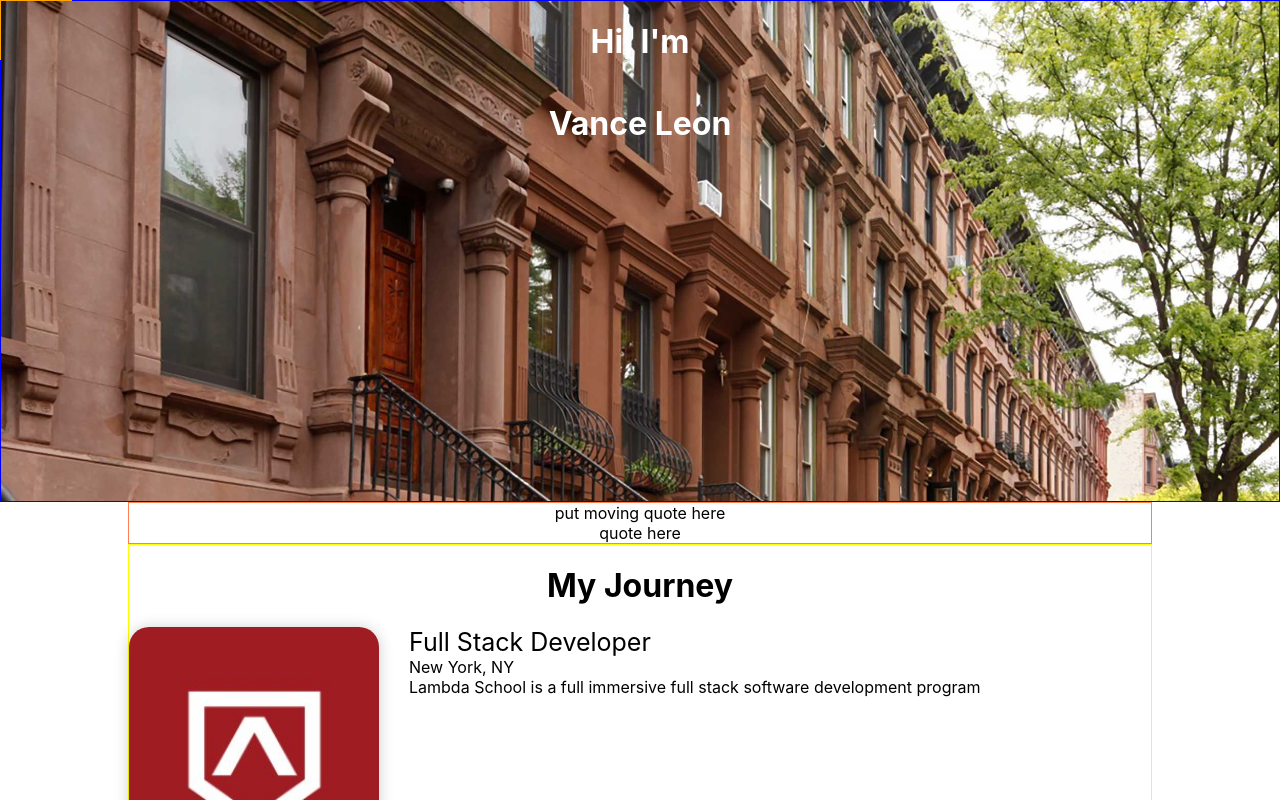
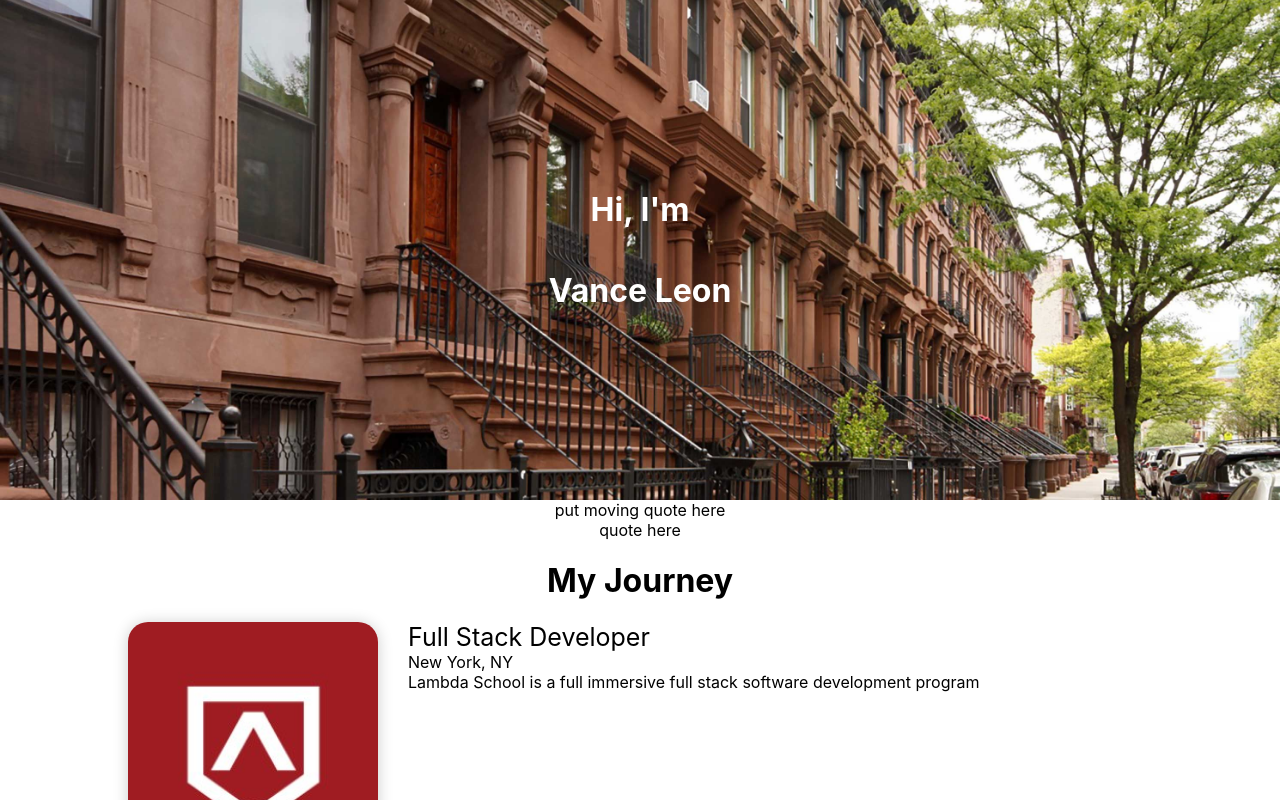
Before and after one commit to vanceleon/Portfolio_Site, a React (Create React App) app in the folder portfolio/: page / in a window 1280 px wide. Shown: the top 800 px of the page. Built offline with nearby package versions, Linux system fonts and the light colour scheme.

Commit message:
centered header text more styling edits

```diff
--- a/portfolio/src/Components/Experience.js
+++ b/portfolio/src/Components/Experience.js
@@ -33,7 +33,7 @@ class Experience extends Component {
             console.log(role.image);
             return (
               <div key={i} className='role'>
-                <a href={role.companyUrl}>
+                <a  href={role.companyUrl}>
                   <img src={role.image} className='company-img' />
                 </a>
                 <div className='company-info'>
--- a/portfolio/src/Components/Parallax.js
+++ b/portfolio/src/Components/Parallax.js
@@ -6,14 +6,12 @@ const HeaderParallax = () => {
     <div className='parallax-container'>
       <Parallax
         className='parallax-headshot'
-        strength={300}
         bgImage={require('../img/harlem-brownstones-trees-pano.jpg')}
       >
-        <div className='profile-name'>
+        <div className='profile-name' style={{height: '300px'}}>
           <h1>Hi, I'm</h1>
           <h1>Vance Leon</h1>
         </div>
-        <div style={{ height: '300px' }} />
       </Parallax>
     </div>
   );
--- a/portfolio/src/css/App.css
+++ b/portfolio/src/css/App.css
@@ -24,14 +24,14 @@
 }
 
 .navMenu {
-  border: 1px solid orange;
+  /* border: 1px solid orange; */
   display: flex;
   position: fixed;
 
 }
 
 .title {
-  border: 1px solid blue;
+  /* border: 1px solid blue; */
 }
 
 .parallax-headshot {
@@ -41,12 +41,16 @@
   background-position: center;
   background-repeat: no-repeat;
   background-size: cover;
+  display: flex;
+  align-items: center;
+  justify-content: center;
 }
 
 .profile-name{
   display: flex;
   flex-direction: column;
   align-items: center;
+  justify-content: center;
   margin: 0 auto;
 }
 
@@ -55,17 +59,18 @@
 }
 
 .quotes {
-  border: 1px solid coral;
+  /* border: 1px solid coral; */
 }
 
 .experience-tabs {
-  border: 1px solid yellow;
+  /* border: 1px solid yellow; */
   margin: 0 auto;
   max-width: 1024px;
 }
 
 .role {
   display: flex;
+  /* justify-content: space-between; */
   margin: 20px 0;
 
 }
@@ -88,7 +93,7 @@
   font-size: 25px;
 }
 .project-tabs {
-  border: 1px solid green;
+  /* border: 1px solid green; */
 }
 
 .project-snippets {
@@ -102,15 +107,25 @@
 }
 
 .footer {
-  border: 1px solid red;
+  /* border: 1px solid red; */
+  margin: 20px 0;
 }
+
 
 .social-media {
   width: 200px;
   height: 200px;
+  margin: 0 50px;
 }
+/*
+a .company-img .odd {
+  display;
+} */
 
-img:nth-of-type(even) {
-  float:right;
-  border: 5px solid red;
+.odd {
+  /* float:right; */
+  /* border: 5px solid red; */
+
+  order: 20;
+
 }
```
